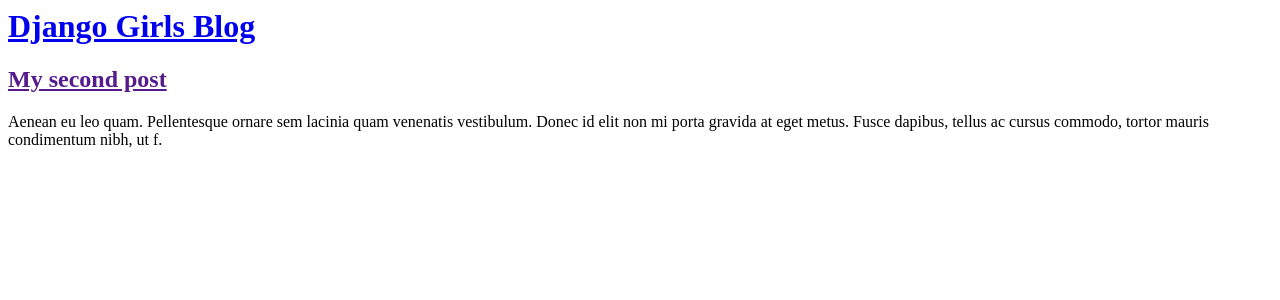
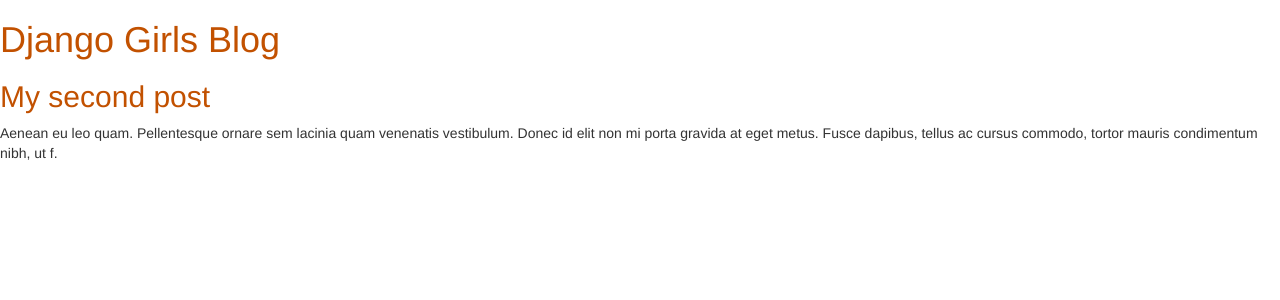
Before and after one commit to shimi418/my-first-blog, a Django app: page / in a window 1280 px wide. Shown: the top 300 px of the page. Run offline with Django 3.2, Linux system fonts and the light colour scheme; data that the repository does not hold is empty; some libraries are stand-ins or nearby versions.

Commit message:
Changed the HTML for the site.

```diff
--- /dev/null
+++ b/blog/static/css/blog.css
@@ -0,0 +1,4 @@
+h1 a, h2 a {
+    color: #C25100;
+}
+<a href="http://http://127.0.0.1:8000/" class="Django_Girls_Blog" id="sample_title">
--- a/blog/templates/blog/post_list.html
+++ b/blog/templates/blog/post_list.html
@@ -1,8 +1,10 @@
-
+{% load static %}
 <html>
     <head>
-
         <title>Django Girls blog</title>
+        <link rel="stylesheet" href="//maxcdn.bootstrapcdn.com/bootstrap/3.2.0/css/bootstrap.min.css">
+        <link rel="stylesheet" href="//maxcdn.bootstrapcdn.com/bootstrap/3.2.0/css/bootstrap-theme.min.css">
+        <link rel="stylesheet" href="{% static 'css/blog.css' %}">
     </head>
     <body>
         <div>
@@ -16,8 +18,7 @@
             </div>
 
         {% endfor %}
-
-        <div>
+            <div>
             <h2><a href="">My second post</a></h2>
             <p>Aenean eu leo quam. Pellentesque ornare sem lacinia quam venenatis vestibulum. Donec id elit non mi porta gravida at eget metus. Fusce dapibus, tellus ac cursus commodo, tortor mauris condimentum nibh, ut f.</p>
         </div>
--- a/blog/templates/blog/static/css/blog.css
+++ /dev/null
@@ -1,3 +0,0 @@
-h1 a, h2 a {
-    color: #C25100;
-}
```
